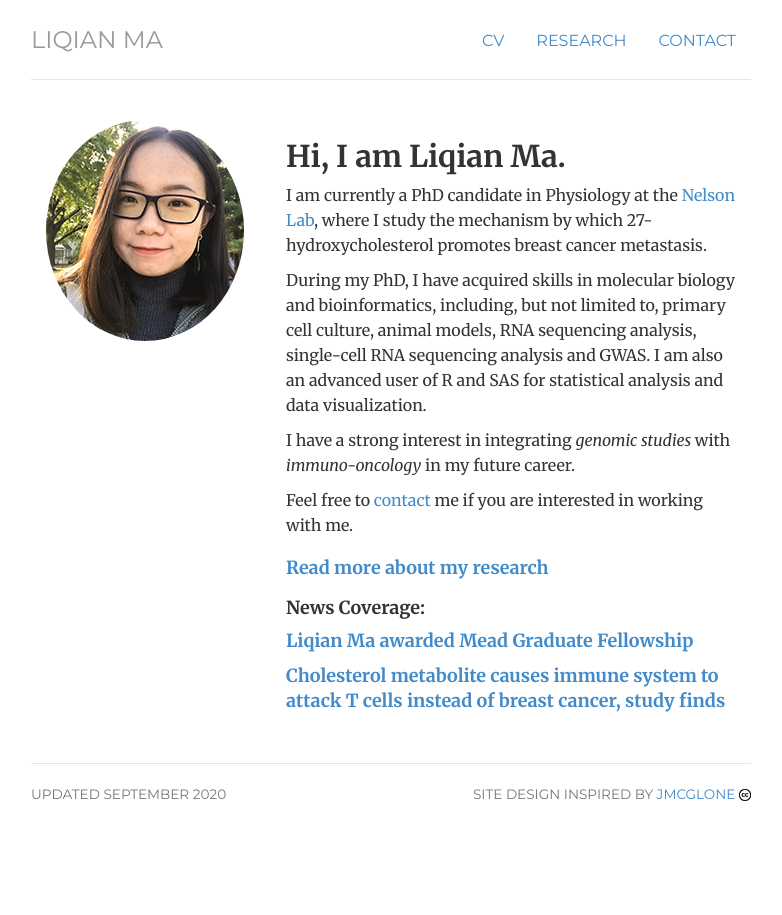
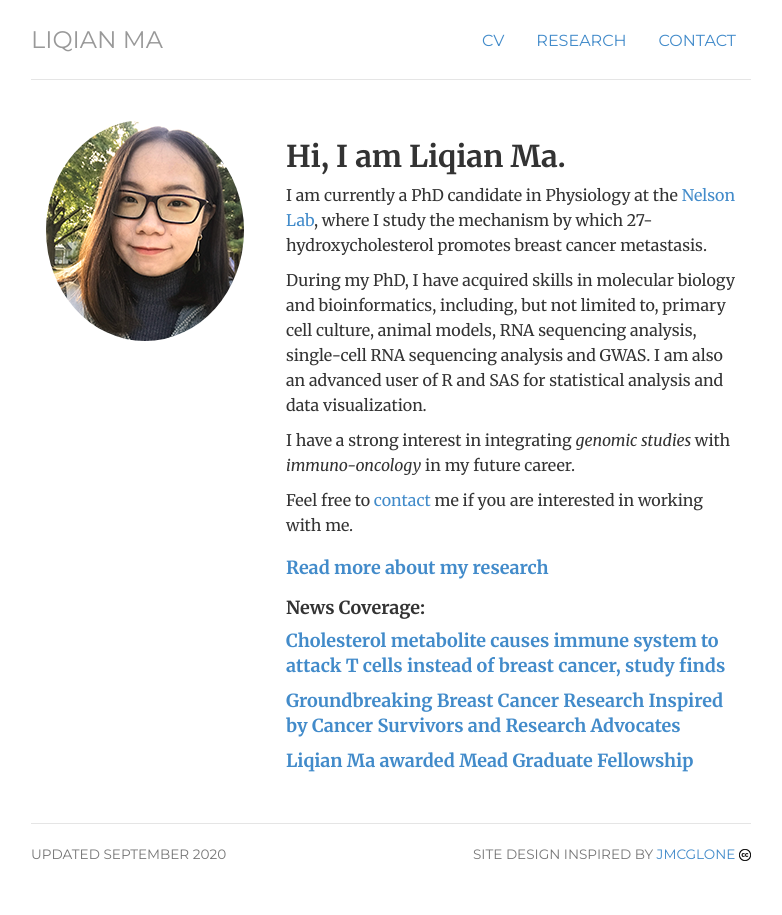
Before and after one commit to liqian-ma/liqian-ma.github.io, a Jekyll site: the page built from index.html, in a window 1280 px wide. Shown: the whole page, without its empty margins (249-1031 px from the left). Built offline with Jekyll 4.4.1, drawn with Linux system fonts in a browser that asks for light colours.

Commit message:
Update index.html

```diff
--- a/index.html
+++ b/index.html
@@ -21,8 +21,9 @@ keywords: genomics, cancer, research, immunology, University of Illinois, UIUC
 	<h4> <a href="/research">Read more about my research</a></h4>
 	<h1></h1>
 	<h4> News Coverage: <h4>
+		<p> <a href="https://mcb.illinois.edu/news/article/594/">Cholesterol metabolite causes immune system to attack T cells instead of breast cancer, study finds
+		<p> <a href="https://cancer.illinois.edu/groundbreaking-breast-cancer-research-inspired-cancer-survivors-and-research-advocates-0">Groundbreaking Breast Cancer Research Inspired by Cancer Survivors and Research Advocates</a> </p>
 		<p> <a href="https://mcb.illinois.edu/news/article/577/">Liqian Ma awarded Mead Graduate Fellowship</a> </p>
-		<p> <a href="https://mcb.illinois.edu/news/article/594/">Cholesterol metabolite causes immune system to attack T cells instead of breast cancer, study finds
 </a> </p>
 	</div>
 </div>
```
